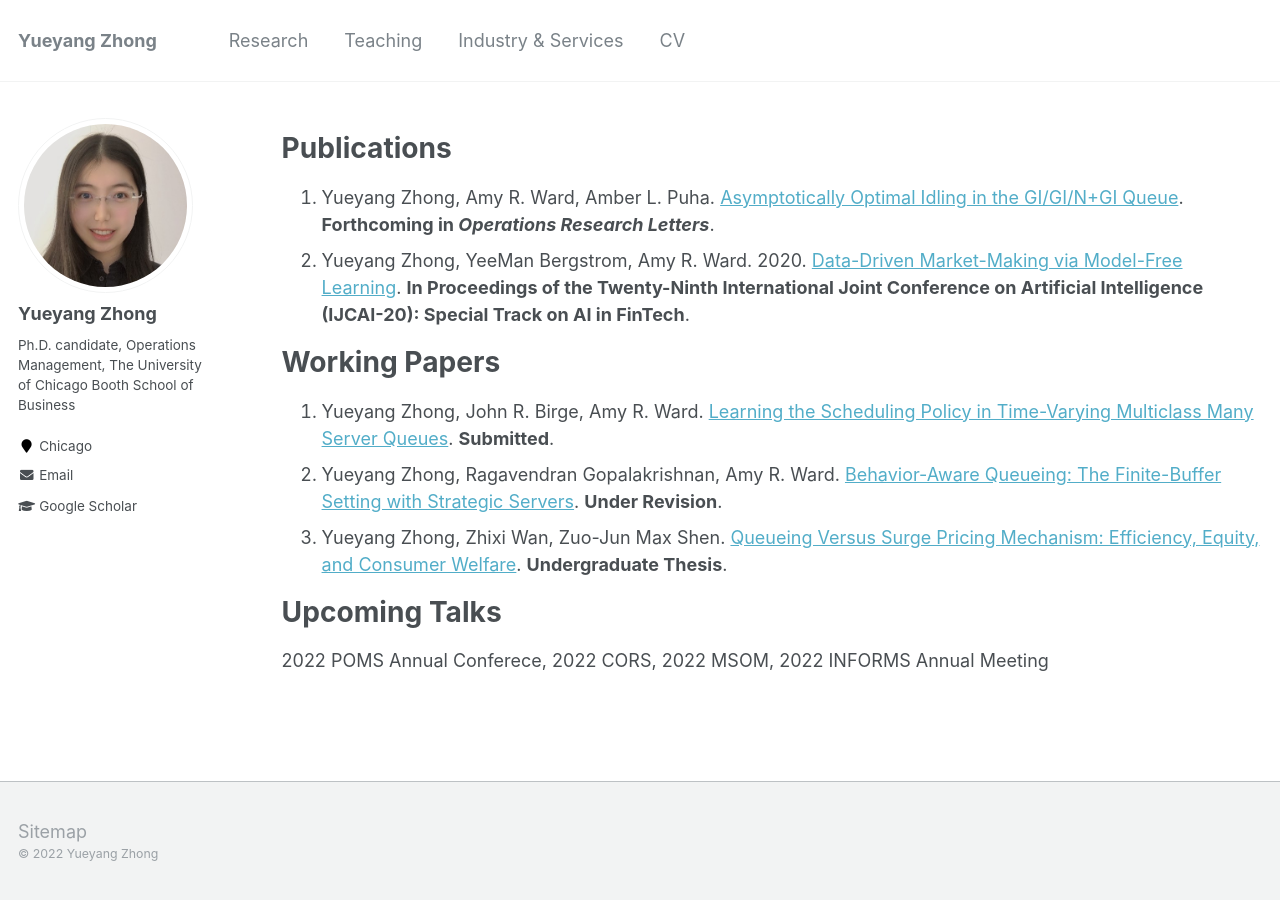
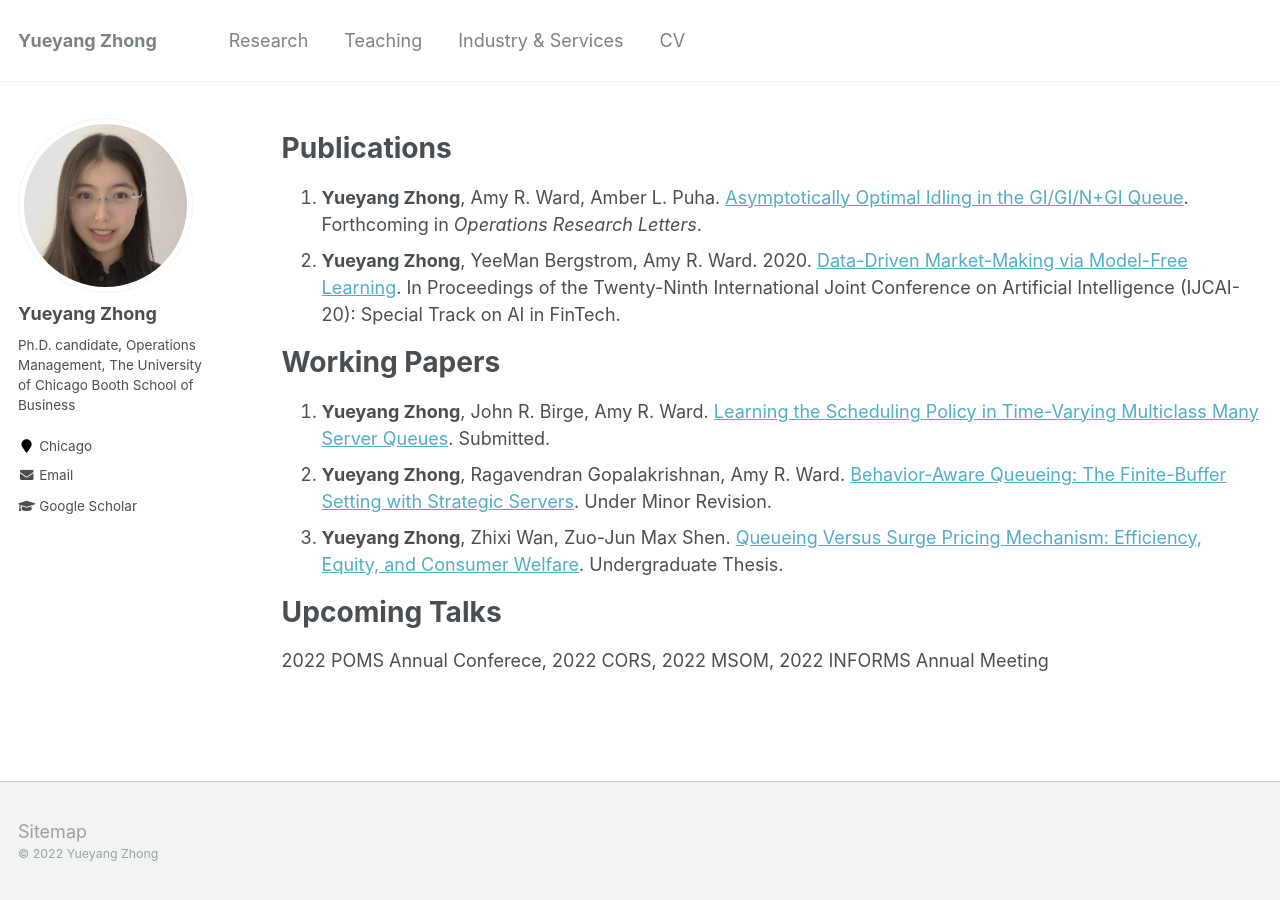
Before and after one commit to alicemengqi/site, a Jekyll site: the page built from _pages/publications.md, in a window 1280 px wide. Built offline with Jekyll 4.4.1, drawn with Linux system fonts in a browser that asks for light colours.

Commit message:
Update publications.md

```diff
--- a/_pages/publications.md
+++ b/_pages/publications.md
@@ -7,14 +7,14 @@
 {% include base_path %}
 
 # Publications
-1. Yueyang Zhong, Amy R. Ward, Amber L. Puha. [Asymptotically Optimal Idling in the GI/GI/N+GI Queue](https://www.sciencedirect.com/science/article/pii/S0167637722000530). **Forthcoming in *Operations Research Letters***.
-2. Yueyang Zhong, YeeMan Bergstrom, Amy R. Ward. 2020. [Data-Driven Market-Making via Model-Free Learning](https://www.ijcai.org/Proceedings/2020/0615.pdf). **In Proceedings of the Twenty-Ninth International Joint Conference on Artificial Intelligence (IJCAI-20): Special Track on AI in FinTech**.
+1. **Yueyang Zhong**, Amy R. Ward, Amber L. Puha. [Asymptotically Optimal Idling in the GI/GI/N+GI Queue](https://www.sciencedirect.com/science/article/pii/S0167637722000530). Forthcoming in *Operations Research Letters*.
+2. **Yueyang Zhong**, YeeMan Bergstrom, Amy R. Ward. 2020. [Data-Driven Market-Making via Model-Free Learning](https://www.ijcai.org/Proceedings/2020/0615.pdf). In Proceedings of the Twenty-Ninth International Joint Conference on Artificial Intelligence (IJCAI-20): Special Track on AI in FinTech.
 
 
 # Working Papers
-1. Yueyang Zhong, John R. Birge, Amy R. Ward. [Learning the Scheduling Policy in Time-Varying Multiclass Many Server Queues](https://papers.ssrn.com/sol3/papers.cfm?abstract_id=4090021). **Submitted**.
-2. Yueyang Zhong, Ragavendran Gopalakrishnan, Amy R. Ward. [Behavior-Aware Queueing: The Finite-Buffer Setting with Strategic Servers](https://papers.ssrn.com/sol3/papers.cfm?abstract_id=3633435). **Under Revision**.
-3. Yueyang Zhong, Zhixi Wan, Zuo-Jun Max Shen. [Queueing Versus Surge Pricing Mechanism: Efficiency, Equity, and Consumer Welfare](https://papers.ssrn.com/sol3/papers.cfm?abstract_id=3699134). **Undergraduate Thesis**.
+1. **Yueyang Zhong**, John R. Birge, Amy R. Ward. [Learning the Scheduling Policy in Time-Varying Multiclass Many Server Queues](https://papers.ssrn.com/sol3/papers.cfm?abstract_id=4090021). Submitted.
+2. **Yueyang Zhong**, Ragavendran Gopalakrishnan, Amy R. Ward. [Behavior-Aware Queueing: The Finite-Buffer Setting with Strategic Servers](https://papers.ssrn.com/sol3/papers.cfm?abstract_id=3633435). Under Minor Revision.
+3. **Yueyang Zhong**, Zhixi Wan, Zuo-Jun Max Shen. [Queueing Versus Surge Pricing Mechanism: Efficiency, Equity, and Consumer Welfare](https://papers.ssrn.com/sol3/papers.cfm?abstract_id=3699134). Undergraduate Thesis.
 
 
 # Upcoming Talks
```
